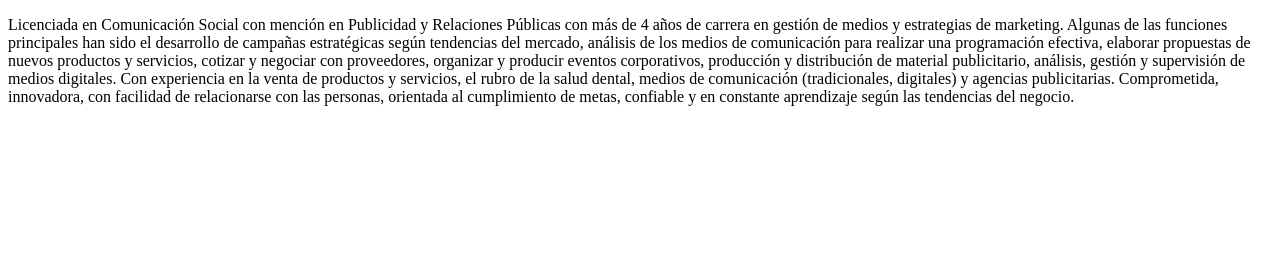
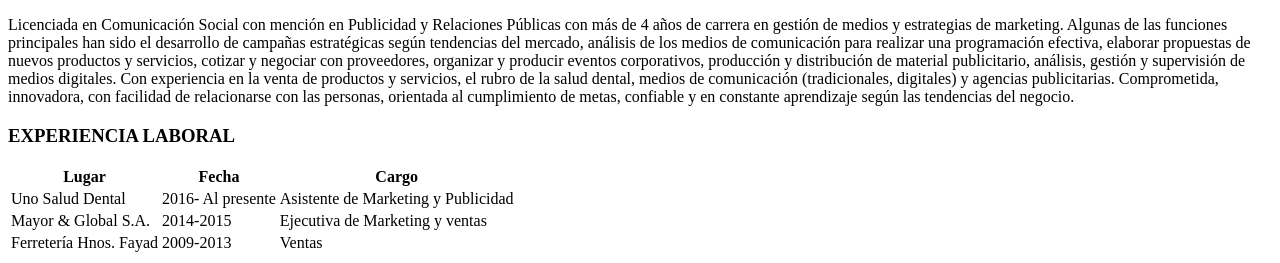
Before and after one commit to Ame182/CV-aMe-dlg11-2, a plain HTML site: page index.html in a window 1280 px wide. Shown: the part 551-814 px from the top of the page. Drawn offline with Linux system fonts and the light colour scheme.

Commit message:
Experiencia Laboral

```diff
--- a/index.html
+++ b/index.html
@@ -18,5 +18,32 @@
 		<h3>PERFÍL</h3>
 			<p>Licenciada en Comunicación Social con mención en Publicidad y Relaciones Públicas con más de 4 años de carrera en gestión de medios y estrategias de marketing. Algunas de las funciones principales han sido el desarrollo de campañas estratégicas según tendencias del mercado, análisis de los medios de comunicación para realizar una programación efectiva, elaborar propuestas de nuevos productos y servicios, cotizar y negociar con proveedores, organizar y producir eventos corporativos, producción y distribución de material publicitario, análisis, gestión y supervisión de medios digitales. Con experiencia en la venta de productos y servicios, el rubro de la salud dental, medios de comunicación (tradicionales, digitales) y agencias publicitarias. Comprometida, innovadora, con facilidad de relacionarse con las personas, orientada al cumplimiento de metas, confiable y en constante aprendizaje según las tendencias del negocio. </p>
 
+		<h3>EXPERIENCIA LABORAL</h3>
+			<table>
+				<tr>
+				  <th>Lugar</th>
+				  <th>Fecha</th>
+				  <th>Cargo</th>
+				</tr>
+
+				<tr>
+				  <td>Uno Salud Dental</td>
+				  <td>2016- Al presente</td>
+				  <td>Asistente de Marketing y Publicidad</td>
+				</tr>
+
+				<tr>
+				  <td>Mayor & Global S.A.</td>
+				  <td>2014-2015</td>
+				  <td>Ejecutiva de Marketing y ventas</td>
+				</tr>
+
+				<tr>
+				  <td>Ferretería Hnos. Fayad</td>
+				  <td>2009-2013</td>
+				  <td>Ventas</td>
+				</tr>
+				</table>
+
 </body>
 </html>
```
